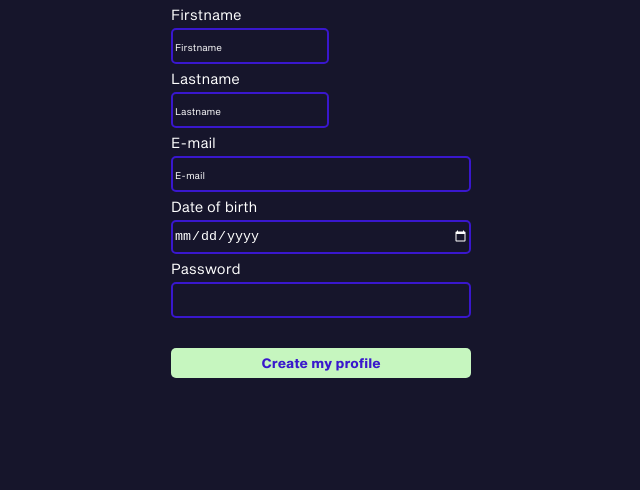
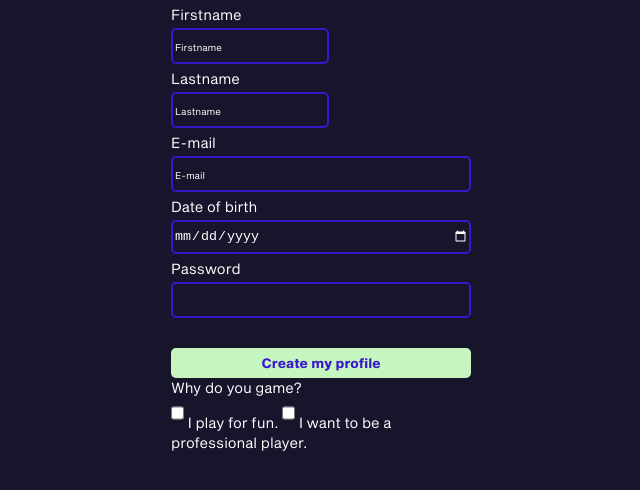
Before and after one commit to SasiaDagnoli/form, a website built with Vite: page index.html in a window 1280 px wide. Shown: the whole page, without its empty margins (319-959 px from the left). Built offline with nearby package versions, Linux system fonts and the light colour scheme.

Commit message:
adding second form minus styling

```diff
--- a/index.html
+++ b/index.html
@@ -23,7 +23,21 @@
         <button>Create my profile</button>
       </form>
 
-      <form action="second"></form>
+      <form action="second">
+        <div class="dropdown1" data-control="checkbox-dropdown">
+          <label for="reasons">Why do you game?</label>
+          <div class="dropdown-list">
+            <label for="" class="dropdown-option">
+              <input type="checkbox" name="dropdown-group" value="reason 1" />
+              I play for fun.
+            </label>
+            <label for="" class="dropdown-option">
+              <input type="checkbox" name="dropdown-group" value="reason 2" />
+              I want to be a professional player.
+            </label>
+          </div>
+        </div>
+      </form>
 
       <form action="third"></form>
     </section>
```
